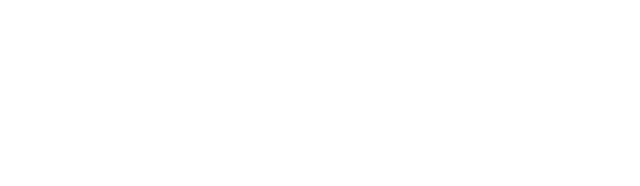
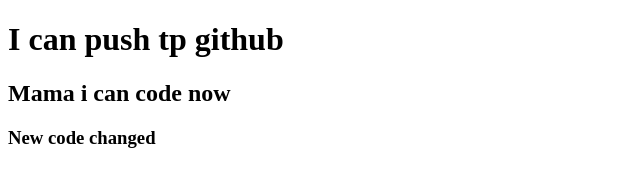
Before and after one commit to Niloy-Hasan/my-third-repo, a plain HTML site: page index.html in a window 1280 px wide. Shown: the whole page, without its empty margins (0-640 px from the left). Drawn offline with Linux system fonts and the light colour scheme.

Commit message:
added header

```diff
--- a/index.html
+++ b/index.html
@@ -7,6 +7,8 @@
     <title>My third git repo</title>
 </head>
 <body>
+    <h1>I can push tp github</h1>
+    <h2>Mama i can code now</h2>
+    <h3>New code changed</h3>
 
 </body>
-</html>
```
